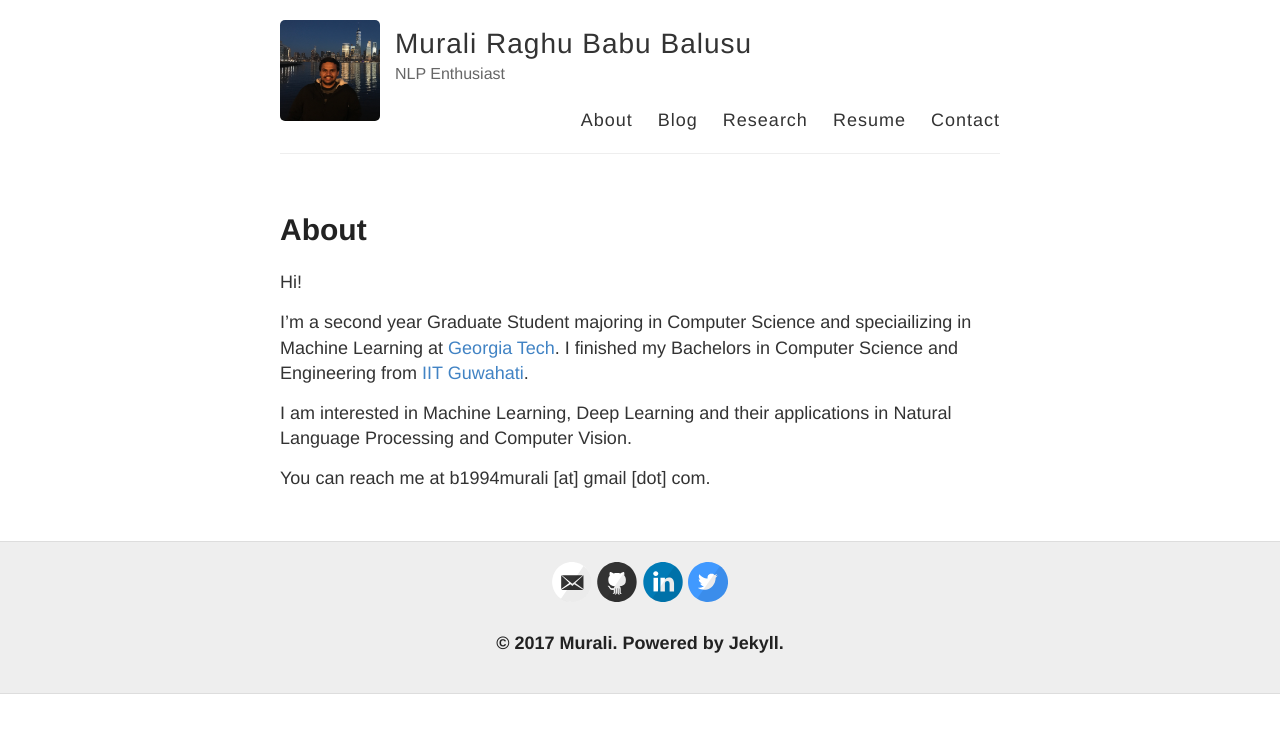
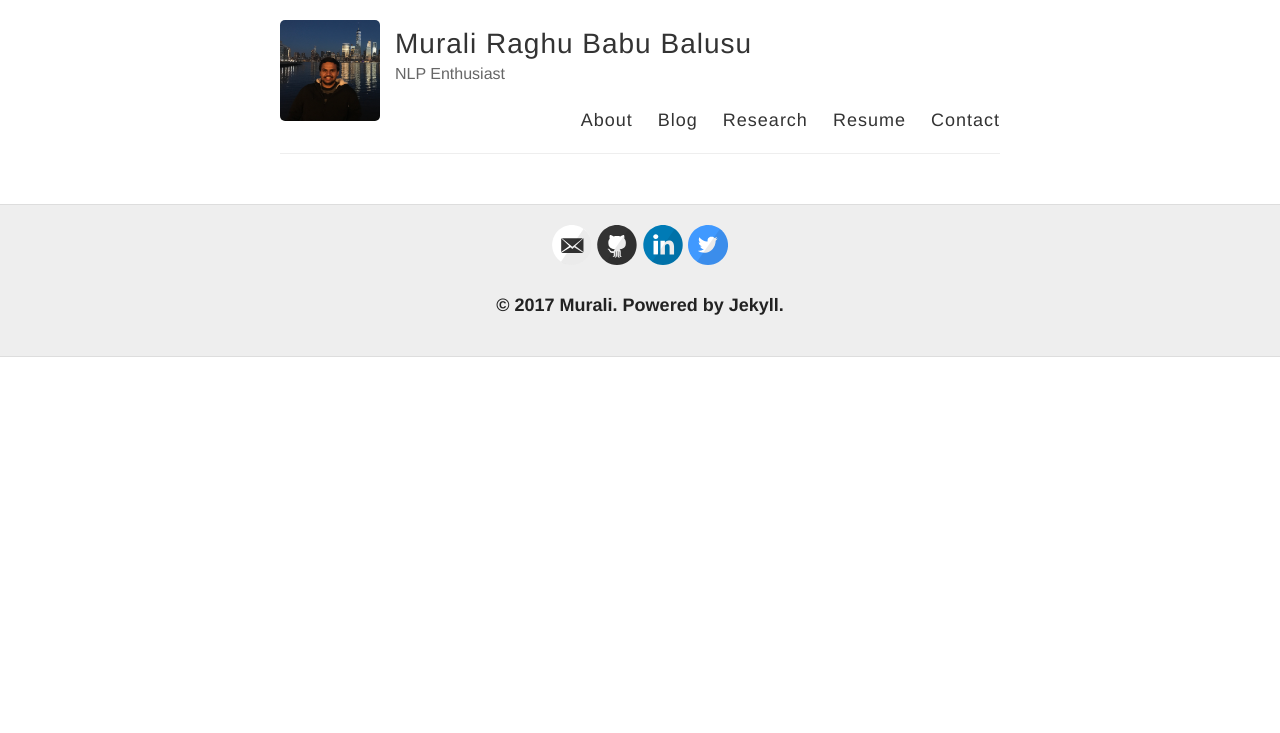
Before and after one commit to bmurali1994/bmurali1994.github.io, a Jekyll site: the page built from index.html, in a window 1280 px wide. Shown: the top 733 px of the page. Built offline with Jekyll 4.4.1, drawn with Linux system fonts in a browser that asks for light colours.

Commit message:
changing default

```diff
--- a/_layouts/default.html
+++ b/_layouts/default.html
@@ -38,22 +38,7 @@
     </div>
 
     <div id="main" role="main" class="container">
-      <article class="page">
-
-        <h1>About</h1>
-
-        <div class="entry">
-        <p>Hi!</p>
-
-        <p>I’m a second year Graduate Student majoring in Computer Science and speciailizing in Machine Learning at <a href="https://www.gatech.edu">Georgia Tech</a>. I finished my Bachelors in Computer Science and Engineering from <a href="https://www.iitg.ac.in">IIT Guwahati</a>.</p>
-
-        <p>I am interested in Machine Learning, Deep Learning and their applications in Natural Language Processing and Computer Vision.</p>
-
-        <p>You can reach me at b1994murali [at] gmail [dot] com.</p>
-
-        </div>
-      </article>
-
+      {{ content}}
     </div>
 
     <div class="wrapper-footer">
--- a/index.html
+++ b/index.html
@@ -6,7 +6,7 @@ layout: default
   {% for post in site.posts %}
     <article class="post">
 
-      <h1><a href="{{ site.baseurl }}{{ post.url }}">{{ post.title }}</a></h1>
+      <h1><a href="{{ site.baseurl }}/about">{{ post.title }}</a></h1>
 
       <div class="entry">
         {{ post.excerpt }}
```
